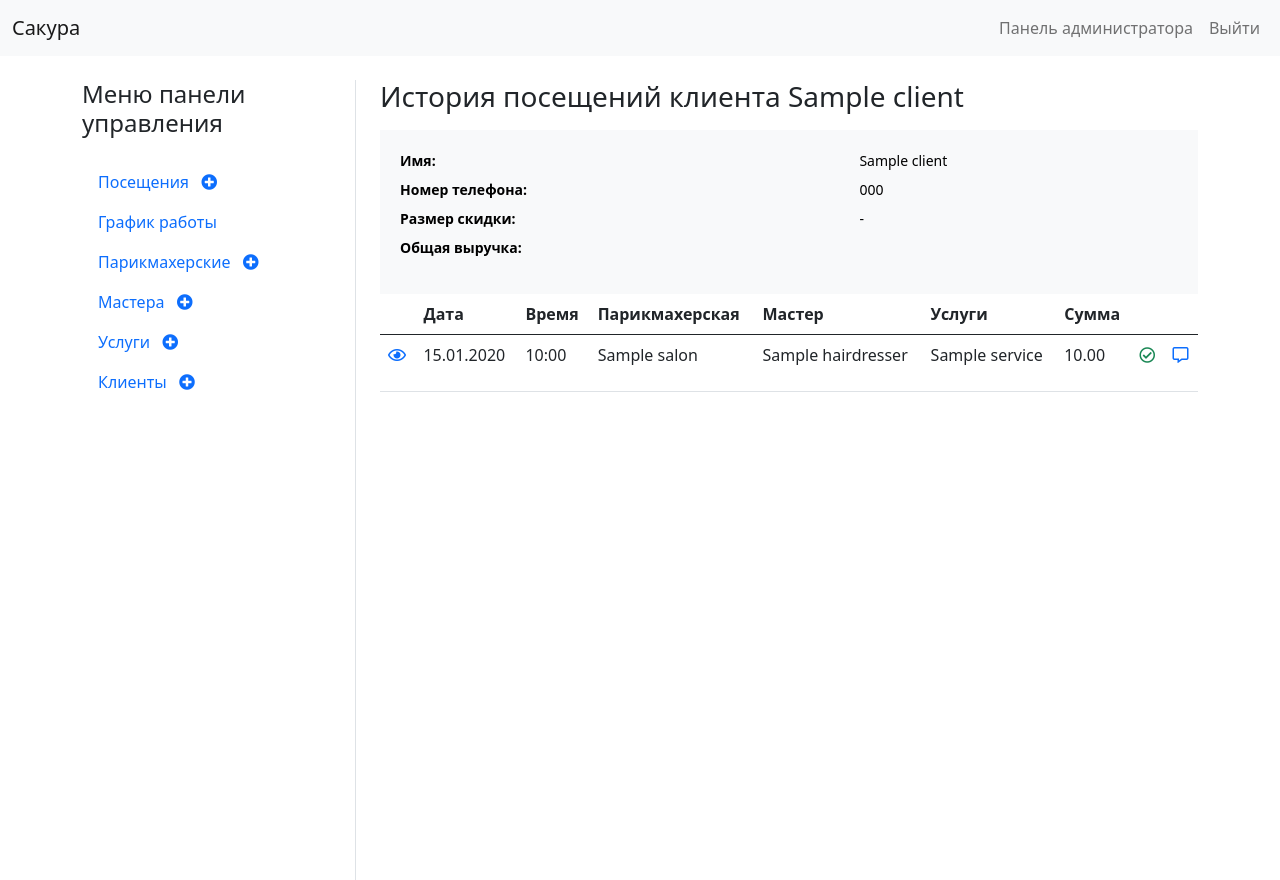
After one commit to roman-shelemekh/sakura_web, a Flask app: page /admin/client/1/history in a window 1280 px wide. The commit adds this page. Run offline with Flask 2, Linux system fonts and the light colour scheme; a user stored in the database is signed in; tables that the repository leaves empty hold one stand-in row (values such as "Sample post").

Commit message:
client history page almost done

```diff
--- a/services/web/sakura/__init__.py
+++ b/services/web/sakura/__init__.py
@@ -14,5 +14,5 @@ login.login_view = 'login'
 
 
 from . import routes, models
-from .template_filters import format_date
+from .template_filters import *
 from .context_processors import inject_date
--- a/services/web/sakura/routes.py
+++ b/services/web/sakura/routes.py
@@ -351,6 +351,15 @@ def delete_client(client_id):
     return redirect(url_for('client'))
 
 
+@app.route('/admin/client/<int:client_id>/history')
+@login_required
+def client_history(client_id):
+    client = Client.query.get_or_404(client_id)
+    appointments = Appointment.query.filter(Appointment.client_id == client.id).order_by(Appointment.date.desc())
+    return render_template('client_history.html', title='История посещений', client=client,
+                           appointments=appointments)
+
+
 @app.route('/admin/appointment/<salon_translit>')
 @login_required
 def all_appointments(salon_translit):
--- a/services/web/sakura/static/appointment_detail.js
+++ b/services/web/sakura/static/appointment_detail.js
@@ -58,12 +58,12 @@ function fetch_data(initial=false) {
         services_select.innerHTML = ''
         for (const service of json.services){
             if (initial && json.default_services && json.default_services.includes(service.id)){
-                services_select.innerHTML += '<option selected="selected" value="' + service.id + '">' + service.name + '</option>'
+                services_select.innerHTML += '<option selected="selected" value="' + service.id + '">' + service.name +
+                                             '</option>'
             } else {
                 services_select.innerHTML += '<option value="' + service.id + '">' + service.name + '</option>'
             }
         }
-
     })
 }
 
--- a/services/web/sakura/template_filters.py
+++ b/services/web/sakura/template_filters.py
@@ -14,8 +14,14 @@ def format_time(value):
     return value
 
 @app.template_filter('ru_weekday')
-def format_date(value):
+def format_weekday(value):
     weekdays = ['понедельник', 'вторник', 'среда', 'четверг', 'пятница', 'суббота', 'воскресенье']
     if isinstance(value, datetime.date):
         weekday = weekdays[value.isoweekday()-1]
     return weekday
+
+@app.template_filter('float_round')
+def round_float(value):
+    if isinstance(value, float):
+        value = '{:0.2f}'.format(value)
+    return value
--- a/services/web/sakura/templates/appointment.html
+++ b/services/web/sakura/templates/appointment.html
@@ -102,7 +102,7 @@
                     {% for service in appointment.service_to_appointment  %}
                     {% set priceTotal.sum = priceTotal.sum + service.price|float %}
                     {% endfor %}
-                {{ priceTotal.sum }}
+                {{ priceTotal.sum|float_round }}
                 {% else %} -
                 {% endif %}
             </td>
--- a/services/web/sakura/templates/client.html
+++ b/services/web/sakura/templates/client.html
@@ -23,7 +23,7 @@
             <td>{{ client.phone_number }}</td>
 
             <td>{% if client.discount %}{{ client.discount }}{% else %} - {% endif %}</td>
-            <td><i class="fas fa-history"></i></td>
+            <td><a href="{{ url_for('client_history', client_id=client.id) }}"><i class="fas fa-history"></i></a></td>
         </tr>
     {% endfor %}
     </tbody>
--- /dev/null
+++ b/services/web/sakura/templates/client_history.html
@@ -0,0 +1,88 @@
+{% extends "admin.html" %}
+
+{% block right_column %}
+<div>
+    <h3 class="mb-3">История посещений клиента {{ client.name }}</h3>
+</div>
+<div class="p-3 bg-light">
+    <table class="table table-sm table-light table-borderless ">
+        <tbody class="small">
+            <tr>
+                <td><b>Имя:</b></td>
+                <td>{{ client.name }}</td>
+            </tr>
+            <tr>
+                <td><b>Номер телефона:</b></td>
+                <td>{{ client.phone_number }}</td>
+            </tr>
+            <tr>
+                <td><b>Размер скидки:</b></td>
+                <td>{% if client.discount %}{{ client.discount }}%{% else %} - {% endif %}</td>
+            </tr>
+            <tr>
+                <td><b>Общая выручка:</b></td>
+                <td></td>
+            </tr>
+        </tbody>
+    </table>
+</div>
+
+<table class="table">
+    <thead>
+        <tr>
+            <th scope="col"></th>
+            <th scope="col">Дата</th>
+            <th scope="col">Время</th>
+            <th scope="col">Парикмахерская</th>
+            <th scope="col">Мастер</th>
+            <th scope="col">Услуги</th>
+            <th scope="col">Сумма</th>
+            <th scope="col"></th>
+            <th scope="col"></th>
+        </tr>
+    </thead>
+    <tbody>
+        {% for appointment in appointments %}
+        <tr>
+            <td><a href="{{ url_for('appointment_detail', appointment_id=appointment.id) }}"><i class="text-primary far fa-eye"></i></a></td>
+            <td>
+                {% if appointment.date %}{{ appointment.date|ru_date }}{% else %} - {% endif %}
+            </td>
+            <td>
+                {% if appointment.time %}{{ appointment.time|ru_time }}{% else %} - {% endif %}
+            </td>
+            <td>
+                {{ appointment.salon_appointment.name }}
+            </td>
+            <td>
+                {% if appointment.hairdresser_appointment %}{{ appointment.hairdresser_appointment.name }}{% else %} - {% endif %}
+            </td>
+            <td>
+                {% if appointment.service_to_appointment %}
+                <ul class="list-unstyled">
+                {% for service in appointment.service_to_appointment  %}
+                <li>{{ service }}</li>
+                {% endfor %}
+                </ul>
+                {% else %} -
+                {% endif %}
+            </td>
+            <td>
+                {% set priceTotal = namespace(sum=0.0) %}
+                {% if appointment.service_to_appointment %}
+                    {% for service in appointment.service_to_appointment  %}
+                    {% set priceTotal.sum = priceTotal.sum + service.price|float %}
+                    {% endfor %}
+                {{ priceTotal.sum|float_round }}
+                {% else %} -
+                {% endif %}
+            </td>
+            <td>{% if appointment.accomplished %} <i class="text-success far fa-check-circle"></i> {% else %} <i class="far fa-question-circle text-warning"></i> {% endif %}</i></td>
+            <td>
+                {% if appointment.comment %}<a tabindex="0" class="" role="button" {% if appointment.comment %} data-bs-toggle="popover" data-bs-trigger="focus" title="Комментарий" data-bs-content="{{ appointment.comment }}"{% endif %}><i class="far fa-comment-alt"></i></a>{% endif %}
+            </td>
+        </tr>
+    {% endfor %}
+    </tbody>
+</table>
+{% endblock %}
```
